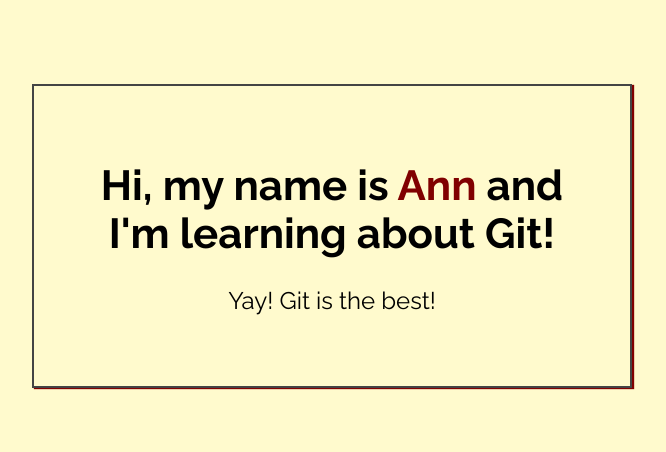
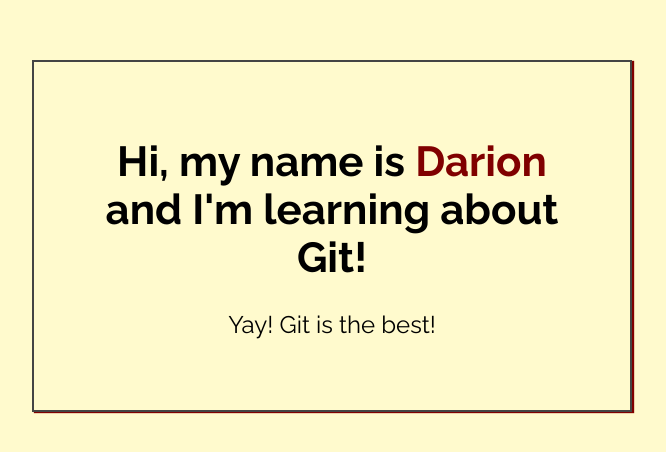
Before and after one commit to DNBlalock/my-first-repo, a plain HTML site: page index.html in a window 1280 px wide. Shown: the part 164-616 px from the top of the page, without its empty margins (308-974 px from the left). Drawn offline with Linux system fonts and the light colour scheme.

Commit message:
Added name to index.html

```diff
--- a/index.html
+++ b/index.html
@@ -14,7 +14,7 @@
 <body>
 
     <div class="greeting">
-        <h1>Hi, my name is <span class="highlight">Ann</span> and I'm learning about Git! </h1>
+        <h1>Hi, my name is <span class="highlight">Darion</span> and I'm learning about Git! </h1>
 
         <p>Yay! Git is the best!</p>
     </div>
```
